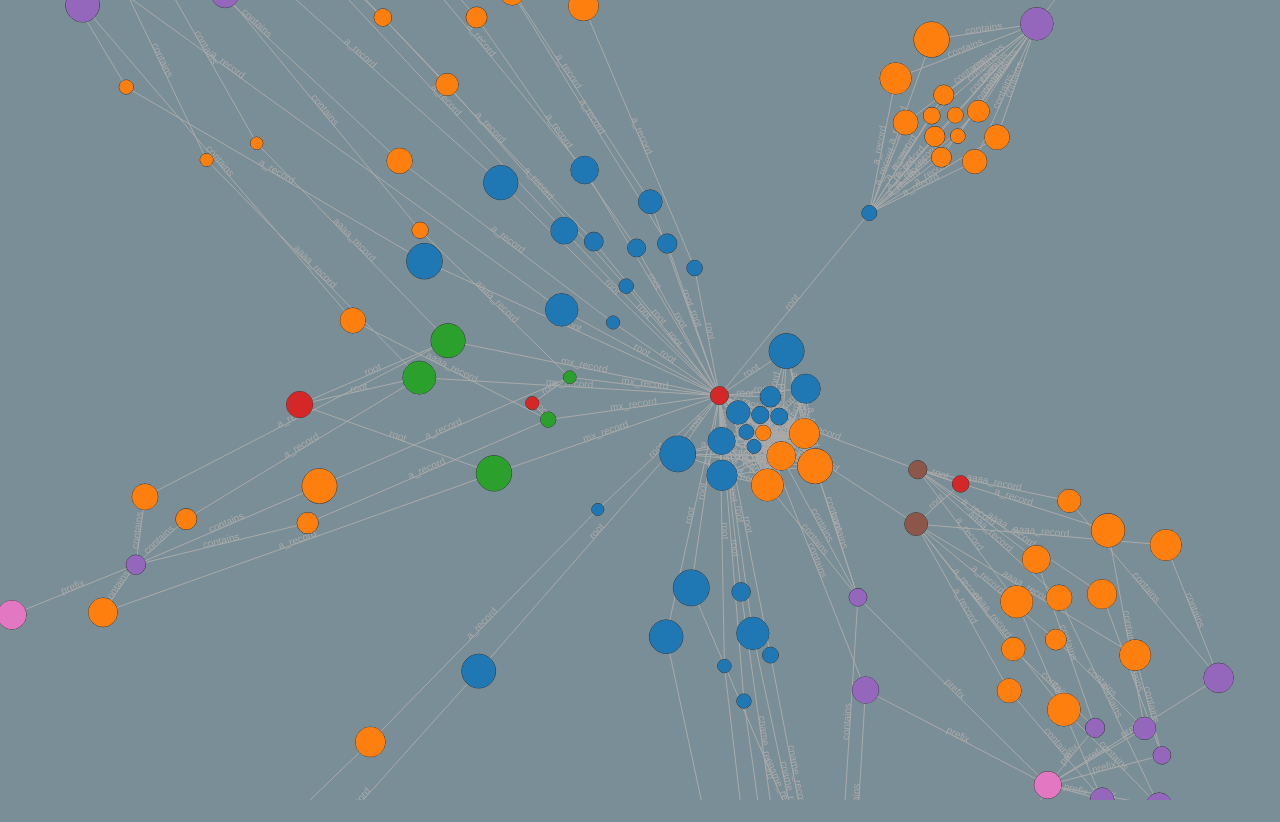
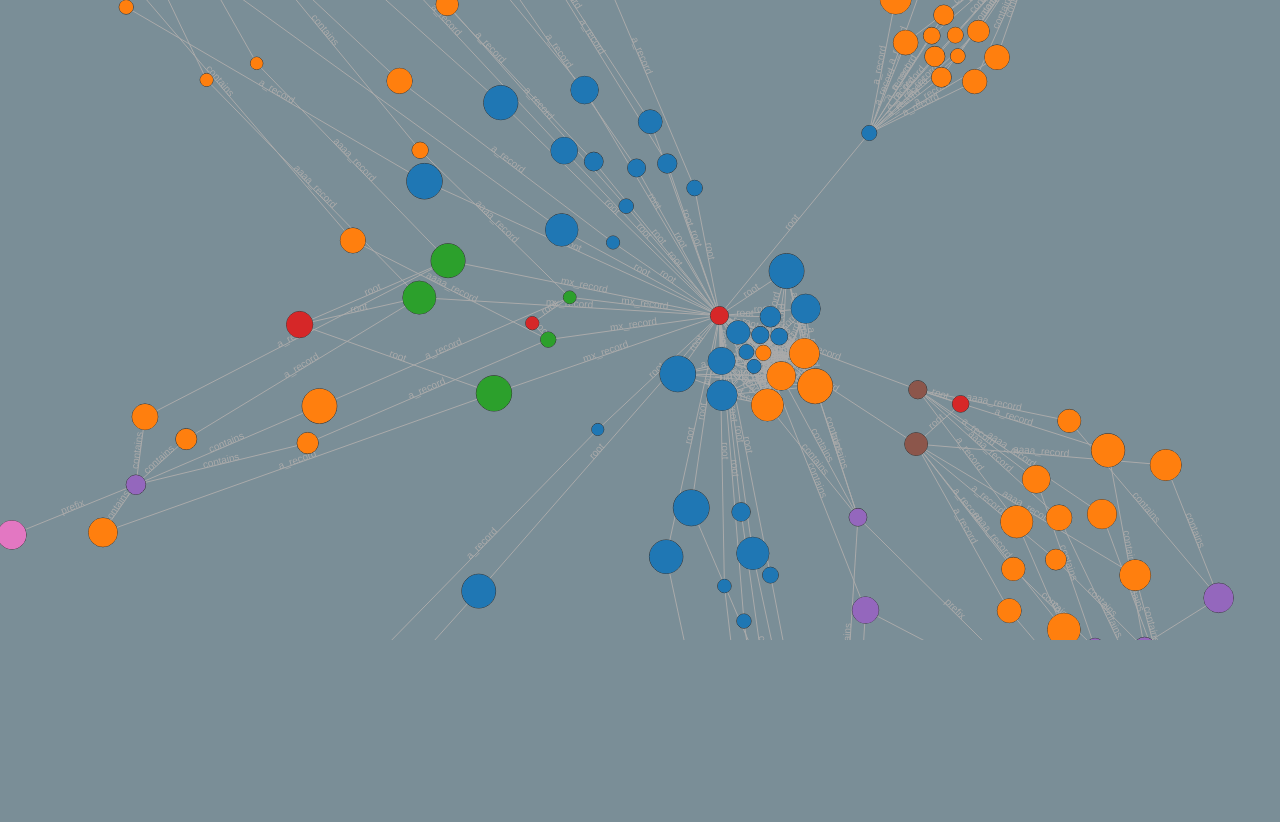
Before and after one commit to sirasbook/mr-robot-frontend, a React (Create React App) app: page /test in a window 1280 px wide. After the commit the page ends 800 px from the top, so only its background shows below. Built offline with nearby package versions, Linux system fonts and the light colour scheme.

Commit message:
fix: use graph as component

```diff
--- a/src/components/amass/force-graph.js
+++ b/src/components/amass/force-graph.js
@@ -224,6 +224,19 @@ const ForceGraph = ({ data }) => {
       return node;
     };
 
+    const clicked = (event, d) => {
+      if (event.defaultPrevented) return; // drag
+
+      const p = pointer(event);
+
+      const node = findNode(p[0], p[1]);
+      console.log("click", node);
+
+      if (!node) return;
+
+      // TODO: Jump to subdomain detail
+    };
+
     select(canvas)
       .call(
         drag()
@@ -238,6 +251,8 @@ const ForceGraph = ({ data }) => {
           .scaleExtent([1 / 10, 8])
           .on("zoom", zoomed)
       );
+
+    select(canvas).on("click", clicked);
 
     update();
 
--- a/src/components/amass/force-graph.scss
+++ b/src/components/amass/force-graph.scss
@@ -6,8 +6,8 @@
 
   margin: 0;
   padding: 0;
-  width: 100vw;
-  height: 100vh;
+  width: 100%;
+  height: 100%;
 }
 
 canvas {
```
